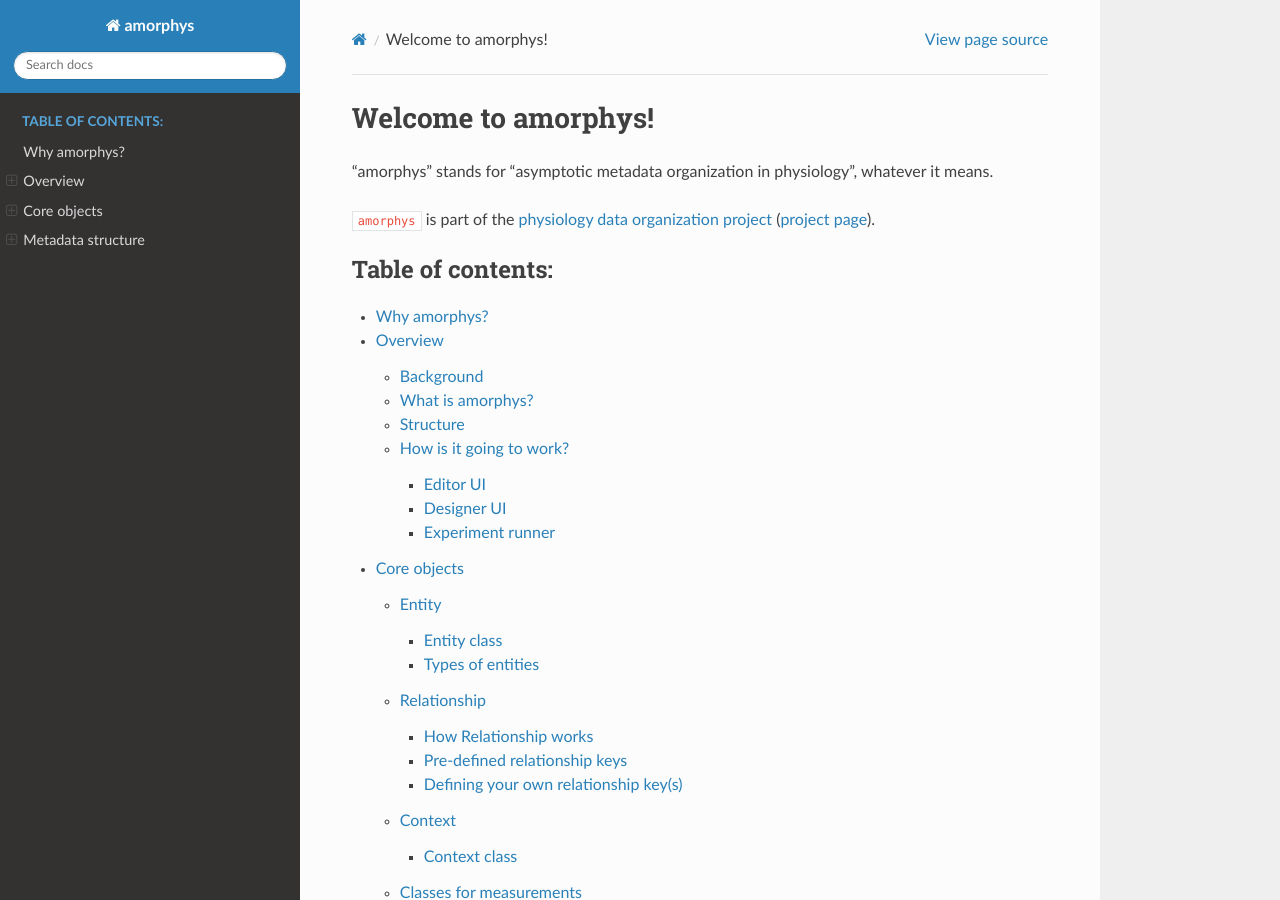
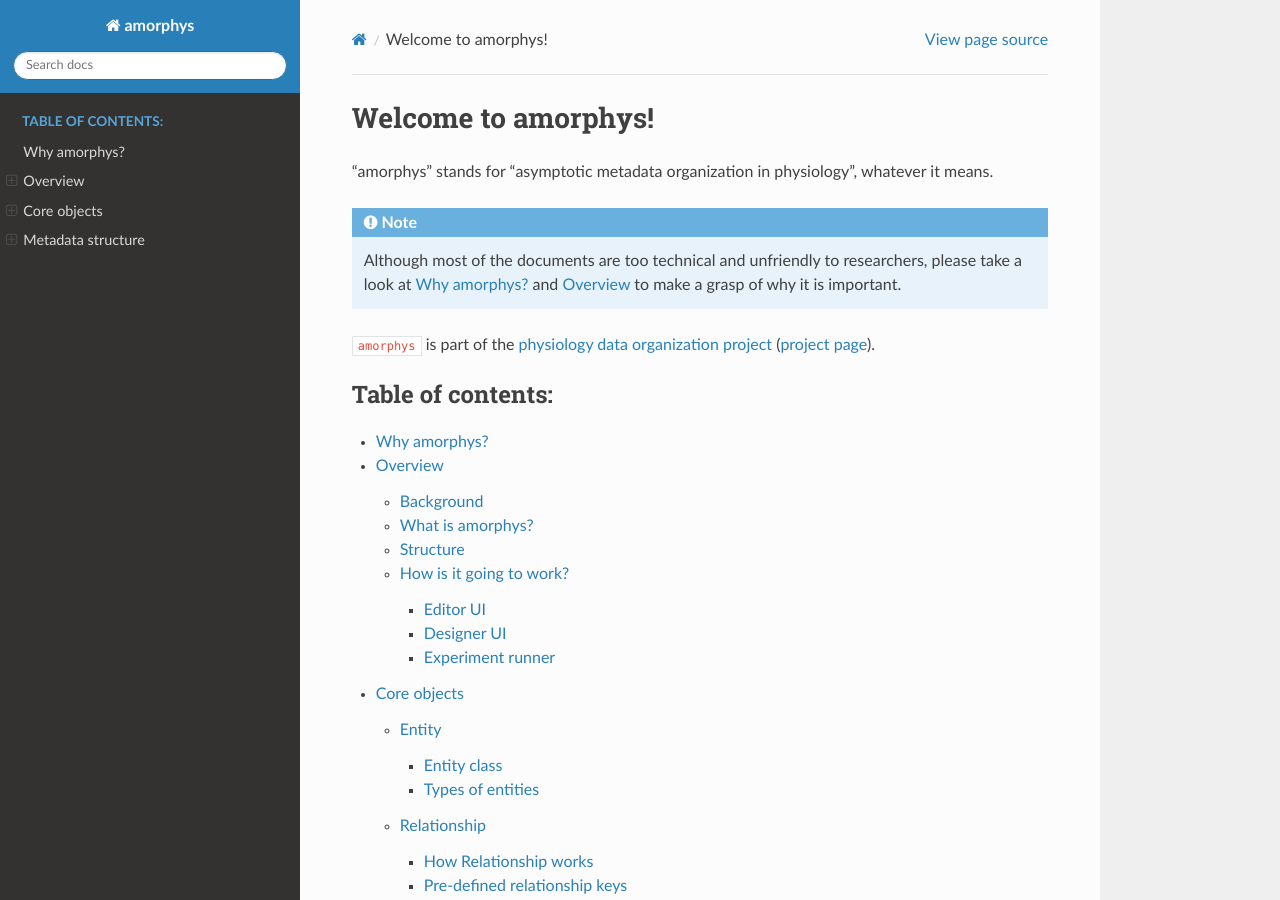
Before and after one commit to gwappa/amorphys, a Sphinx documentation site: the page built from docs/source/index.rst, in a window 1280 px wide and 900 px high. Built offline with Sphinx 7.4.7 and the Read the Docs theme 2.0.0, drawn with Linux system fonts in a browser that asks for light colours.

Commit message:
add some introductory notes for researchers

```diff
--- a/docs/source/index.rst
+++ b/docs/source/index.rst
@@ -11,6 +11,12 @@ Welcome to amorphys!
 
 "amorphys" stands for "asymptotic metadata organization in physiology",
 whatever it means.
+
+.. note::
+
+    Although most of the documents are too technical and unfriendly to researchers,
+    please take a look at :doc:`objectives` and :doc:`overview` to make a grasp of
+    why it is important.
 
 ``amorphys`` is part of the `physiology data organization project <https://physiology-data-organization.readthedocs.io/>`_
 (`project page <https://github.com/gwappa/physiology-data-organization>`_).
```
